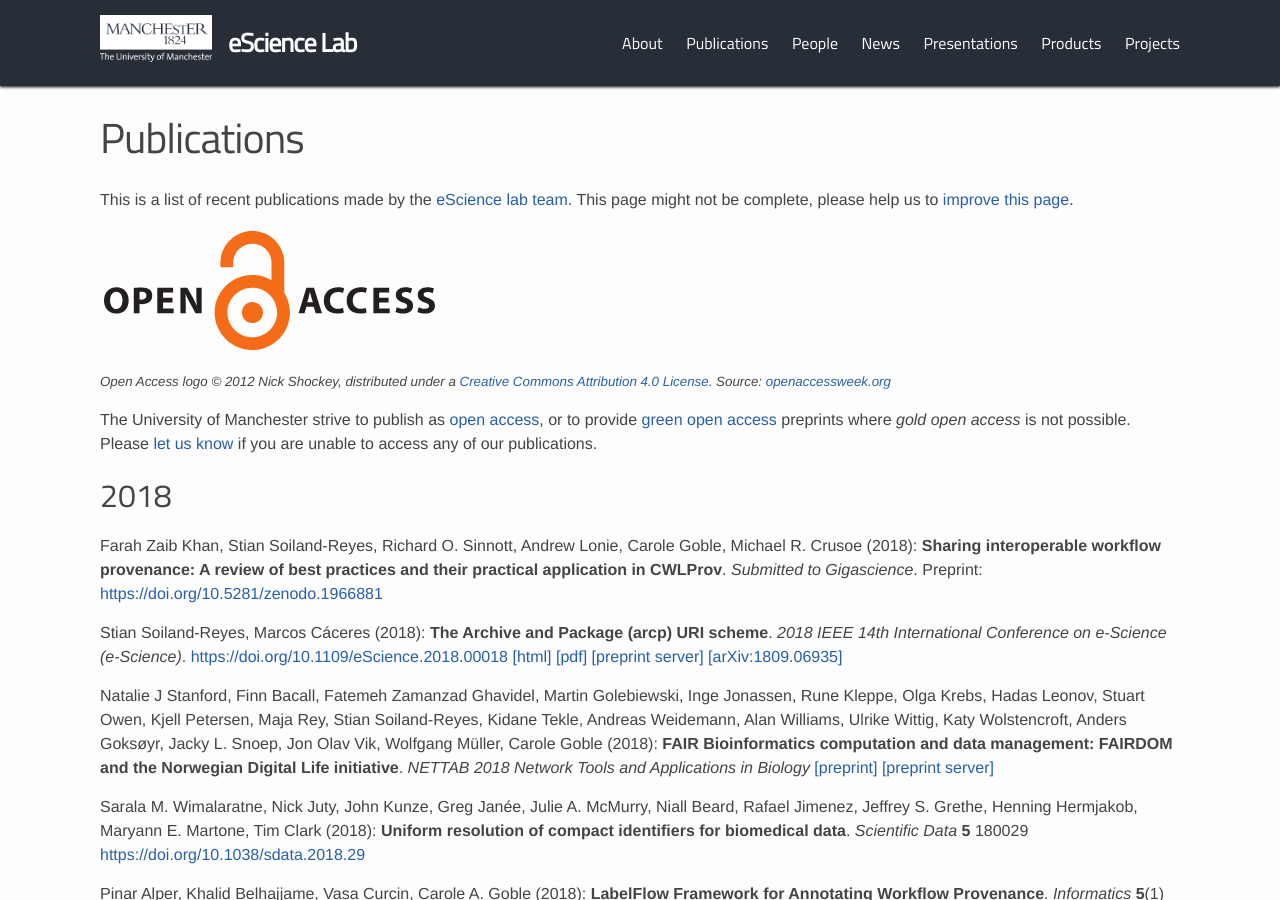
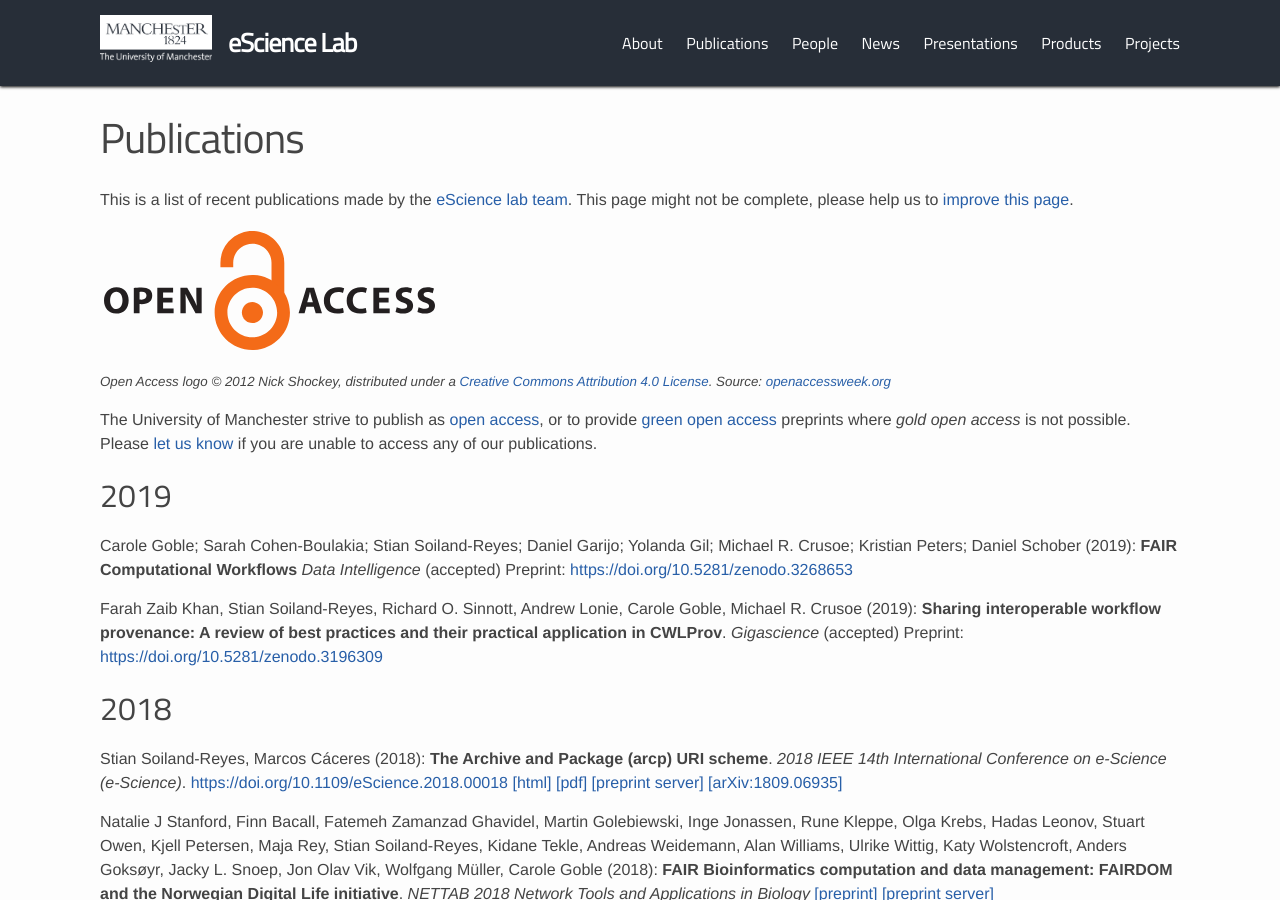
Before and after one commit to eScienceLab/eScienceLab.github.io, a Jekyll site: the page built from publications/index.md, in a window 1280 px wide and 900 px high. Built offline with Jekyll 4.4.1, drawn with Linux system fonts in a browser that asks for light colours; comment, search, counter and statistics services are not loaded.

Commit message:
Update index.md

```diff
--- a/publications/index.md
+++ b/publications/index.md
@@ -36,12 +36,20 @@
 
 -->
 
+## 2019
+
+Carole Goble; Sarah Cohen-Boulakia; Stian Soiland-Reyes; Daniel Garijo; Yolanda Gil; Michael R. Crusoe; Kristian Peters; Daniel Schober (2019):
+**FAIR Computational Workflows**
+_Data Intelligence_  (accepted)
+Preprint: [https://doi.org/10.5281/zenodo.3268653](https://doi.org/10.5281/zenodo.3268653)
+
+Farah Zaib Khan, Stian Soiland-Reyes, Richard O. Sinnott, Andrew Lonie, Carole Goble, Michael R. Crusoe (2019):
+**Sharing interoperable workflow provenance: A review of best practices and their practical application in CWLProv**.
+_Gigascience_ (accepted)
+Preprint: [https://doi.org/10.5281/zenodo.3196309](https://doi.org/10.5281/zenodo.3196309)
+
+
 ## 2018
-
-Farah Zaib Khan, Stian Soiland-Reyes, Richard O. Sinnott, Andrew Lonie, Carole Goble, Michael R. Crusoe (2018):
-**Sharing interoperable workflow provenance: A review of best practices and their practical application in CWLProv**.
-_Submitted to Gigascience_.
-Preprint: [https://doi.org/10.5281/zenodo.1966881](https://doi.org/10.5281/zenodo.1966881)
 
 Stian Soiland-Reyes, Marcos Cáceres (2018):
 **The Archive and Package (arcp) URI scheme**.
```
